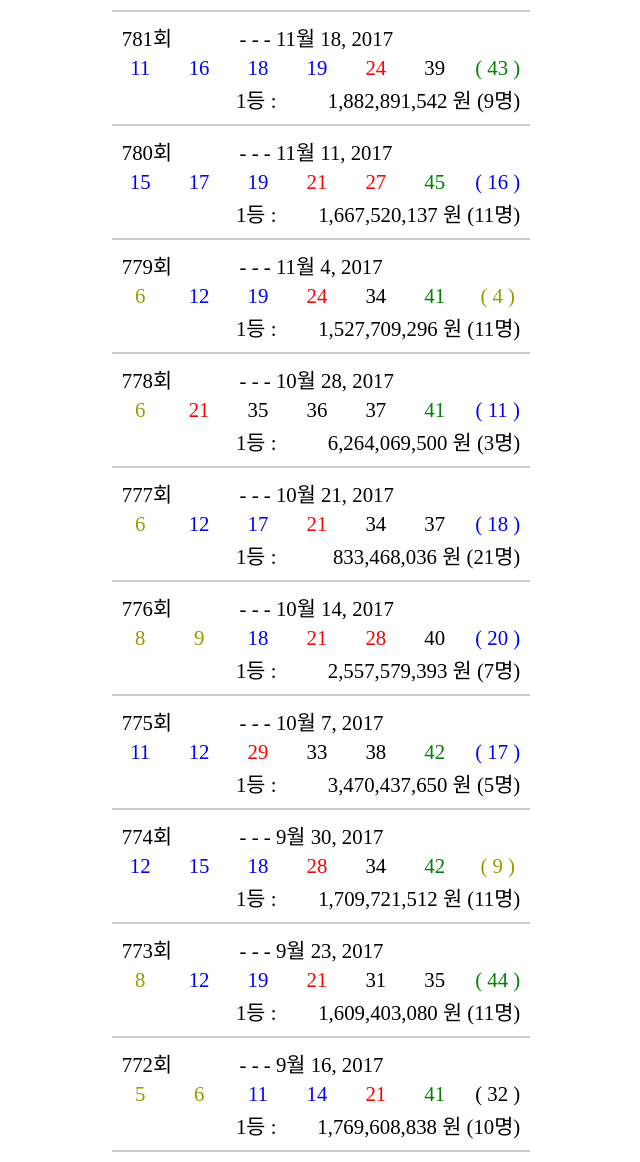
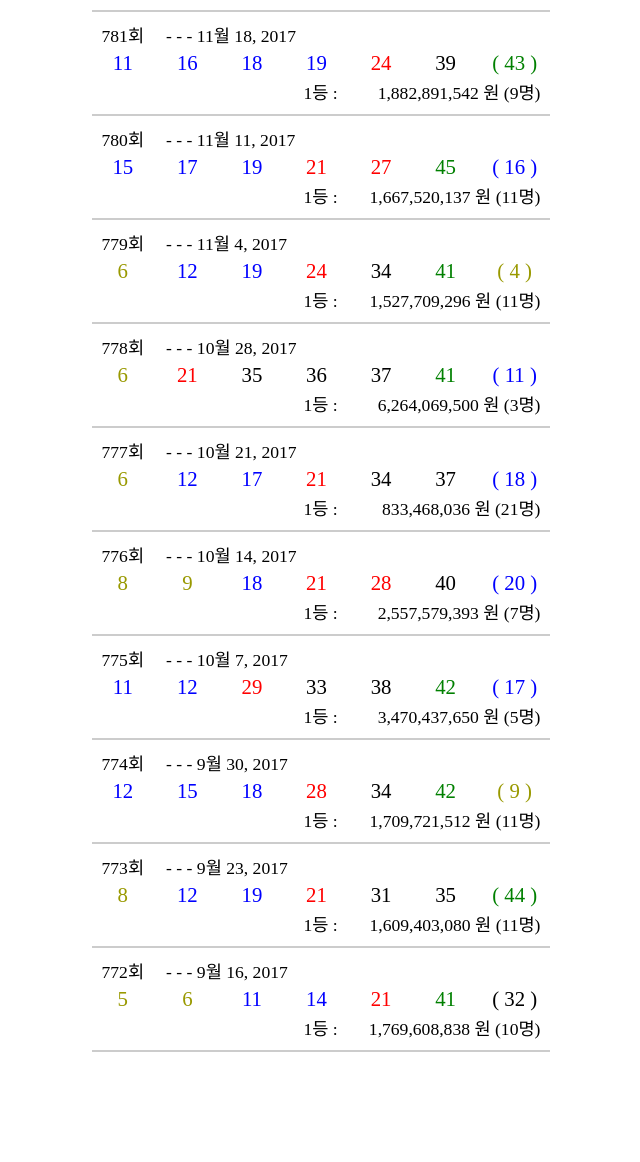
Before and after one commit to jacealan/Jace, a Django app: page /lotto/ in a window 1280 px wide. Shown: the whole page, without its empty margins (319-959 px from the left). After the commit the page ends 1052 px from the top, so only its background shows below. Run offline with Django 3.2, Linux system fonts and the light colour scheme; data comes from the database, SQL or seed files in the repository.

Commit message:
modified

```diff
--- a/eng/templates/eng/eng_today.html
+++ b/eng/templates/eng/eng_today.html
@@ -7,13 +7,12 @@ td,th {
 }
 </style>
 
-
 {% load humanize %}
 <div align="center">
 {% if sentence_list %}
 <table>
     <tr>
-        <td bgcolor="black" style="color:white;padding-top:30;padding-bottom:15;" height="50"><b>English Sentence</b></td>
+        <td bgcolor="black" style="color:white;padding-top:30;padding-bottom:15 ;" height="50"><b>English Sentence</b></td>
     </tr>
     {% for sentence in sentence_list %}
     <tr>
--- a/lotto/templates/lotto/lotto_list.html
+++ b/lotto/templates/lotto/lotto_list.html
@@ -2,6 +2,11 @@
 <style>
 td {
     font-size:1.3em;
+    padding-left:10;
+    padding-right:10;
+}
+td.head,td.bottom {
+    font-size:1.1em;
     padding-left:10;
     padding-right:10;
 }
@@ -17,8 +22,8 @@ td {
     {% for lotto in latest_list %}
     <tr height='5'></tr>
     <tr>
-        <td colspan='2'>{{ lotto.nth }}회</td>
-        <td colspan='5'>- - - {{ lotto.date }}</td>
+        <td colspan='1' class="head">{{ lotto.nth }}회</td>
+        <td colspan='6' class="head">- - - {{ lotto.date }}</td>
     </tr>
     <tr>
         <td width="14%" align="center"
@@ -115,8 +120,8 @@ td {
     </tr>
     <tr>
         <td></td>
-        <td colspan='2' align='right'>1등 : </td>
-        <td colspan='4' width="150" align="right">{{ lotto.winmoney|intcomma }} 원 ({{ lotto.winco }}명)</td>
+        <td colspan='3' align='right' class="bottom">1등 : </td>
+        <td colspan='3' width="150" align="right" class="bottom">{{ lotto.winmoney|intcomma }} 원 ({{ lotto.winco }}명)</td>
     </tr>
     <tr height='5'></tr>
     <tr>
```
